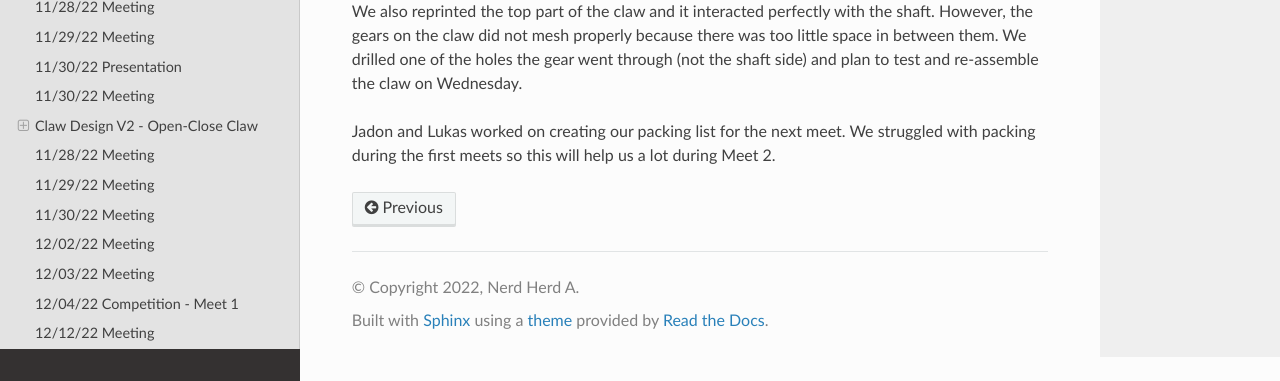
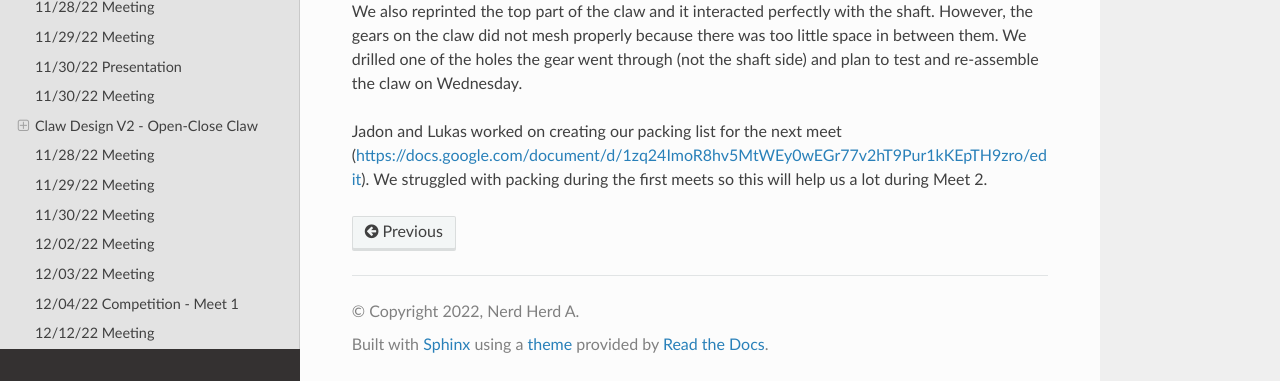
Before and after one commit to samanthac02/FTCDocumentation, a Sphinx documentation site: the page built from docs/source/meetingDocumentation.rst, in a window 1280 px wide and 900 px high, scrolled down 11123 px, cut to the strip 519-900 px from the top of the window. Built offline with Sphinx 7.4.7 and the Read the Docs theme 2.0.0, drawn with Linux system fonts in a browser that asks for light colours; some of the changed lines change nothing that is shown.

Commit message:
Update meetingDocumentation.rst

```diff
--- a/docs/source/meetingDocumentation.rst
+++ b/docs/source/meetingDocumentation.rst
@@ -415,4 +415,4 @@ Emily, Mark, and Noe were able to complete re-building the base and first stage
 
 We also reprinted the top part of the claw and it interacted perfectly with the shaft. However, the gears on the claw did not mesh properly because there was too little space in between them. We drilled one of the holes the gear went through (not the shaft side) and plan to test and re-assemble the claw on Wednesday.
 
-Jadon and Lukas worked on creating our packing list for the next meet. We struggled with packing during the first meets so this will help us a lot during Meet 2.
+Jadon and Lukas worked on creating our packing list for the next meet (https://docs.google.com/document/d/1zq24ImoR8hv5MtWEy0wEGr77v2hT9Pur1kKEpTH9zro/edit). We struggled with packing during the first meets so this will help us a lot during Meet 2.
```
